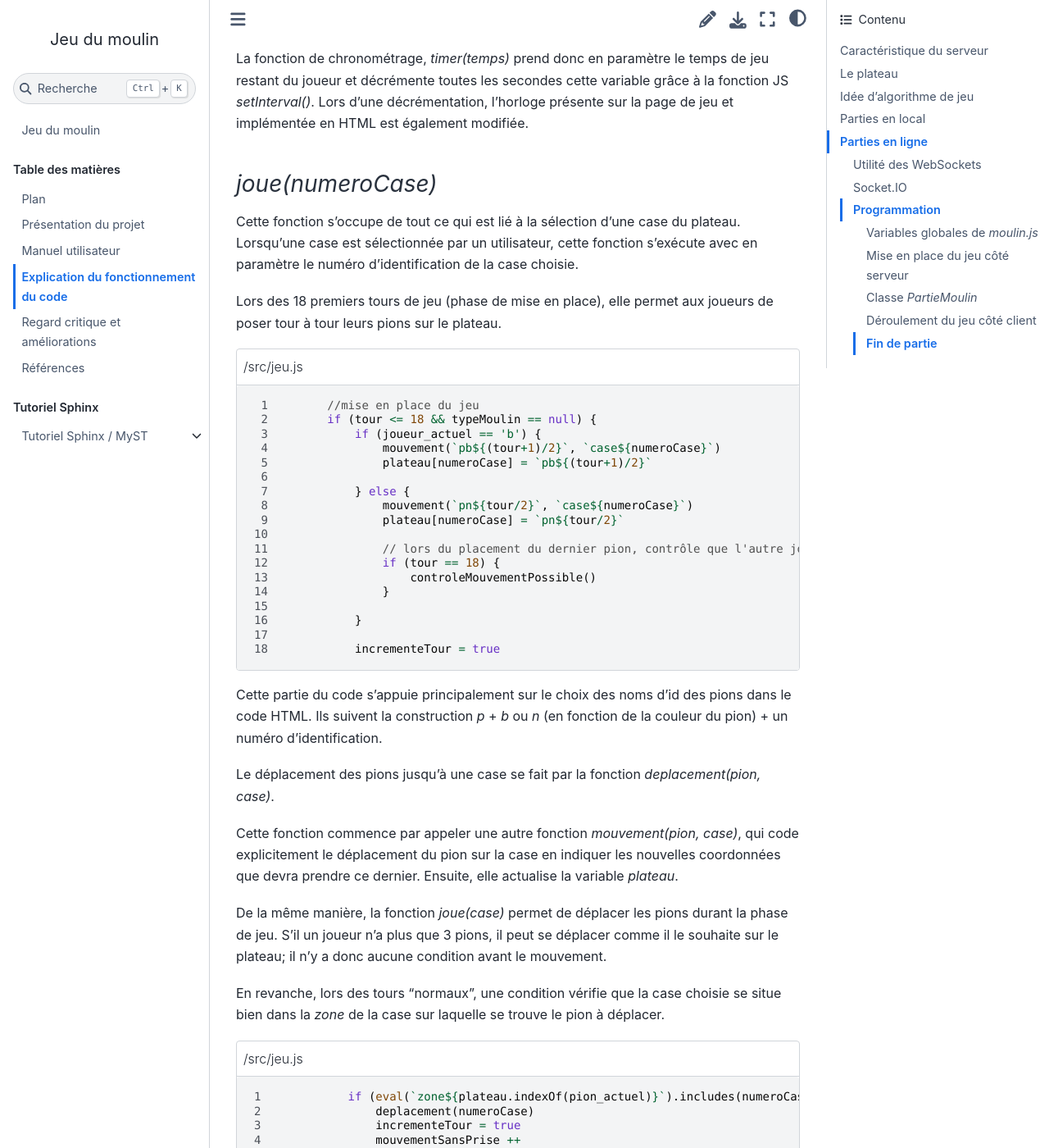
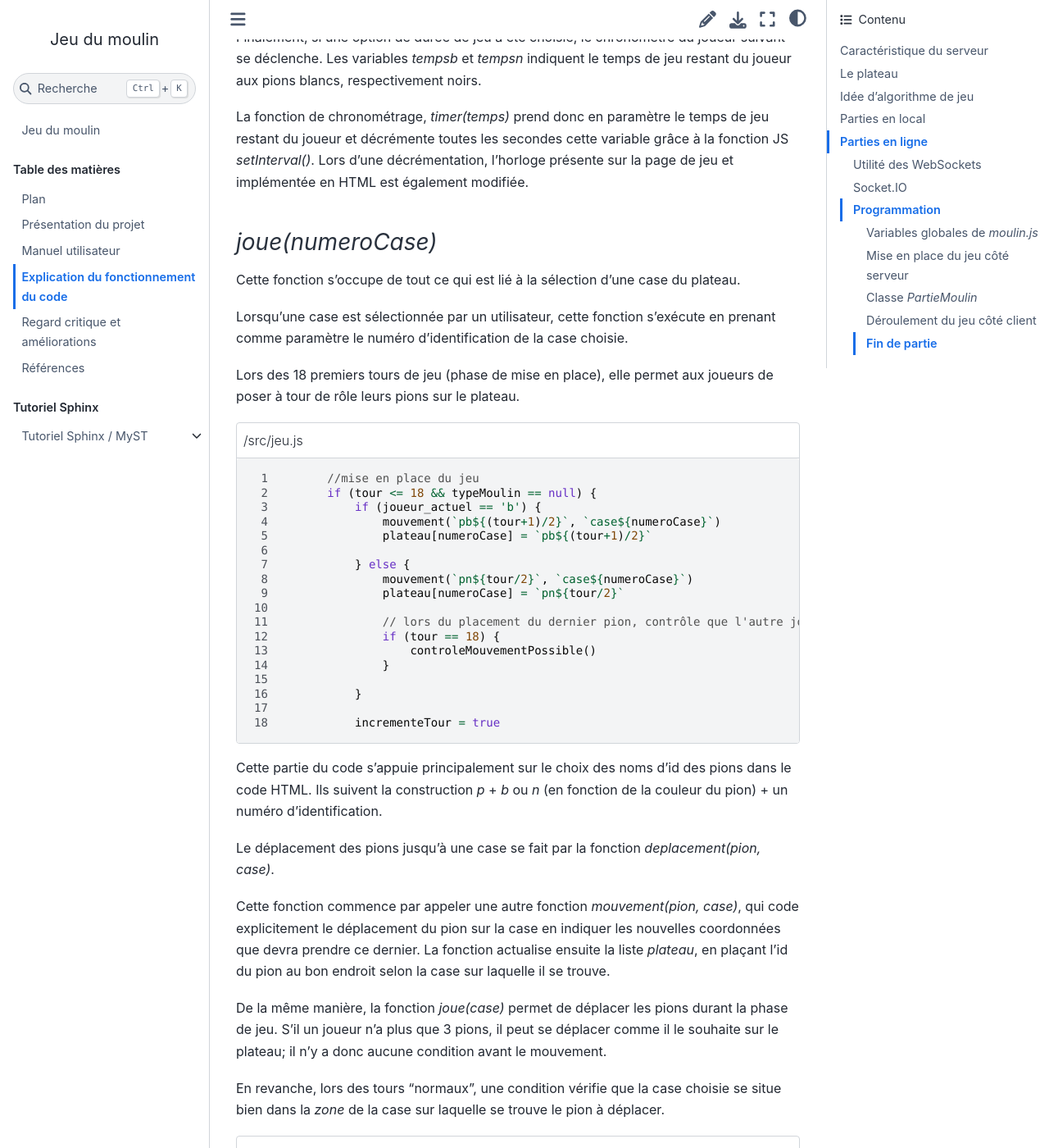
Before and after one commit to valentinethrlr/projet_moulin_documentation, a Sphinx documentation site: the page built from source/explication.md, in a window 1280 px wide and 1400 px high, scrolled down 6330 px. Shown: the whole window at 82% size. Built offline with Sphinx 7.4.7 and the Sphinx Book theme 1.1.4, drawn with Linux system fonts in a browser that asks for light colours; cross-references to code outside the pages are shown as plain code; some of the changed text lies outside the part shown.

Commit message:
relecture

````diff
--- a/source/explication.md
+++ b/source/explication.md
@@ -129,6 +129,7 @@ La liste <em>moulinsPlateau</em> est par conséquent:
 :lines: 574
 ```
 
+Ensuite, la variable <em>typeMoulin</em> prend comme valeur <em>b</em> ou <em>n</em> si moulin vient d'être formé sur le plateau (et qu'il est soit blanc soit noir) ou <em>null</em> si aucun nouveau moulin n'a été détecté.
 
 Les deux variables <em>nbBElimine</em> et <em>nbNElimine</em> sauvegarde le nombre de pions blancs, respectivement noirs, qui ont déjà été éliminés durant la partie.
 
@@ -146,9 +147,11 @@ La fonction de chronométrage, <em>timer(temps)</em> prend donc en paramètre le
 
 #### <em>joue(numeroCase)</em>
 
-Cette fonction s'occupe de tout ce qui est lié à la sélection d'une case du plateau. Lorsqu'une case est sélectionnée par un utilisateur, cette fonction s'exécute avec en paramètre le numéro d'identification de la case choisie.
+Cette fonction s'occupe de tout ce qui est lié à la sélection d'une case du plateau.
 
-Lors des 18 premiers tours de jeu (phase de mise en place), elle permet aux joueurs de poser tour à tour leurs pions sur le plateau.
+Lorsqu'une case est sélectionnée par un utilisateur, cette fonction s'exécute en prenant comme paramètre le numéro d'identification de la case choisie.
+
+Lors des 18 premiers tours de jeu (phase de mise en place), elle permet aux joueurs de poser à tour de rôle leurs pions sur le plateau.
 
 ```{literalinclude} /src/jeu.js
 :language: js
@@ -161,7 +164,7 @@ Cette partie du code s'appuie principalement sur le choix des noms d'id des pion
 
 Le déplacement des pions jusqu'à une case se fait par la fonction <em>deplacement(pion, case)</em>.
 
-Cette fonction commence par appeler une autre fonction <em>mouvement(pion, case)</em>, qui code explicitement le déplacement du pion sur la case en indiquer les nouvelles coordonnées que devra prendre ce dernier. Ensuite, elle actualise la variable <em>plateau</em>.
+Cette fonction commence par appeler une autre fonction <em>mouvement(pion, case)</em>, qui code explicitement le déplacement du pion sur la case en indiquer les nouvelles coordonnées que devra prendre ce dernier. La fonction actualise ensuite la liste <em>plateau</em>, en plaçant l'id du pion au bon endroit selon la case sur laquelle il se trouve.
 
 De la même manière, la fonction <em>joue(case)</em> permet de déplacer les pions durant la phase de jeu. S'il un joueur n'a plus que 3 pions, il peut se déplacer comme il le souhaite sur le plateau; il n'y a donc aucune condition avant le mouvement.
 
````
